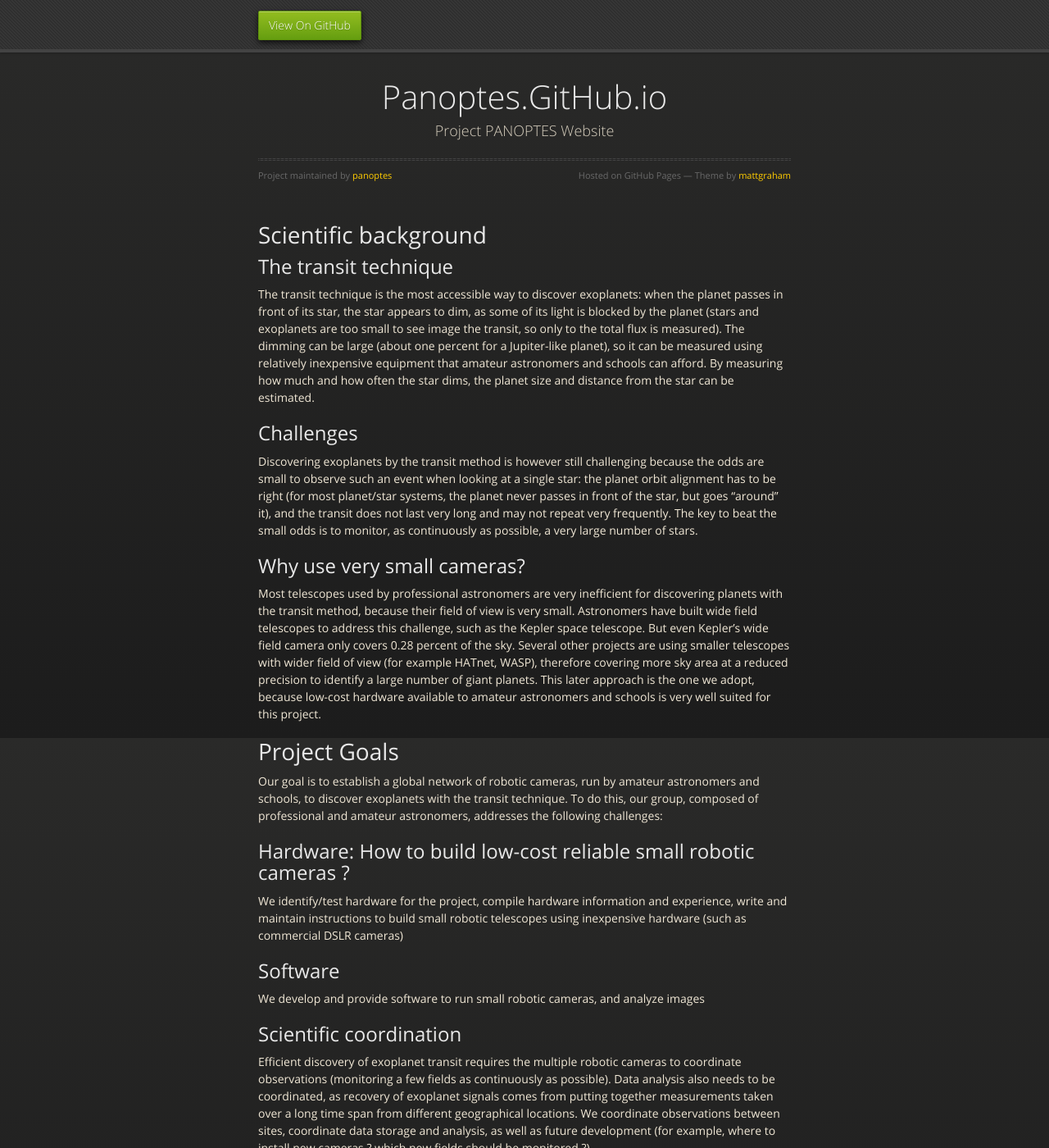
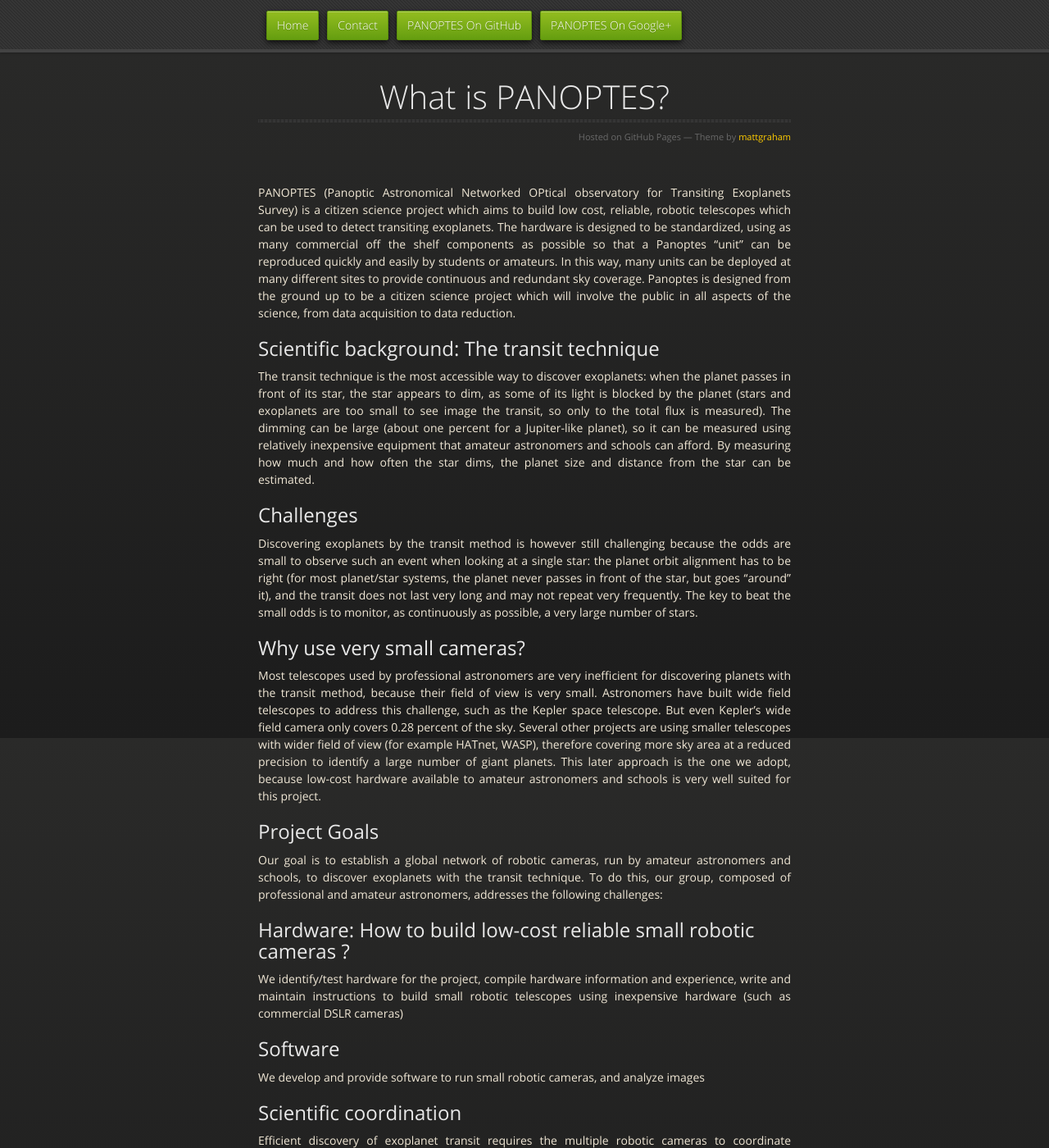
Before and after one commit to panoptes/panoptes.github.io, a Jekyll site: the page built from what.md, in a window 1280 px wide and 1400 px high. Shown: the whole window at 82% size. Built offline with Jekyll 4.4.1, drawn with Linux system fonts in a browser that asks for light colours; nearby versions of some CDN libraries; some of the changed text lies outside the part shown.

Commit message:
Updates to layout and styles.  Add menu at top. Add contact page.  Add some content.

````diff
--- a/_layouts/default.html
+++ b/_layouts/default.html
@@ -3,7 +3,7 @@
   <head>
     <meta charset="utf-8">
     <meta http-equiv="X-UA-Compatible" content="chrome=1">
-    <title>Panoptes.GitHub.io by panoptes</title>
+    <title>{{ page.title }}</title>
     <link rel="stylesheet" href="stylesheets/styles.css">
     <link rel="stylesheet" href="stylesheets/github-dark.css">
     <script src="https://ajax.googleapis.com/ajax/libs/jquery/1.7.1/jquery.min.js"></script>
@@ -20,7 +20,10 @@
   <body>
       <div id="header">
         <nav>
-          <li class="fork"><a href="https://github.com/panoptes">View On GitHub</a></li>
+          <li class="fork"><a href="index.html">Home</a></li>
+          <li class="fork"><a href="contact.html">Contact</a></li>
+          <li class="fork"><a href="https://github.com/panoptes">PANOPTES On GitHub</a></li>
+          <li class="fork"><a href="https://plus.google.com/u/0/100843641079682994747/about">PANOPTES On Google+</a></li>
         </nav>
       </div><!-- end header -->
 
@@ -28,14 +31,15 @@
 
       <section>
         <div id="title">
-          <h1>Panoptes.GitHub.io</h1>
-          <p>Project PANOPTES Website</p>
+          <h1>{{ page.title }}</h1>
           <hr>
+<!--
           <span class="credits left">Project maintained by <a href="https://github.com/panoptes">panoptes</a></span>
+ -->
           <span class="credits right">Hosted on GitHub Pages &mdash; Theme by <a href="https://twitter.com/michigangraham">mattgraham</a></span>
         </div>
 
-    {{ content }}
+      {{ content }}
 
     </div>
     <!--[if !IE]><script>fixScale(document);</script><![endif]-->
--- /dev/null
+++ b/contact.md
@@ -0,0 +1,12 @@
+---
+title: Contact PANOPTES
+layout: default
+---
+
+## How can you participate?
+
+Join our group, and participate in any way you wish, according to your area of expertise and/or taste. You can build a robotic camera yourself (and improve our design), explore new hardware solutions, write/improve software, come up with a new idea to use the robotic cameras, get other citizen scientists to join, analyze existing images, etc.
+
+## Email Us
+
+<a href="mailto:info@projectpanoptes.org">info@projectpanoptes.org</a>
--- a/stylesheets/styles.css
+++ b/stylesheets/styles.css
@@ -553,6 +553,7 @@ h1, h2, h3, h4, h5, h6 {
 
 p, ul, ol, table, pre, dl {
   margin: 0 0 20px;
+  text-align: justify;
 }
 
 h1, h2, h3 {
@@ -768,7 +769,7 @@ dt {
 }
 #header nav li.fork {
   float: left;
-  margin-left: 0px;
+  margin-left: 10px;
 }
 #header nav li.downloads {
   float: right;
--- a/what.md
+++ b/what.md
@@ -3,9 +3,9 @@ title: What is PANOPTES?
 layout: default
 ---
 
-# Scientific background
+PANOPTES (Panoptic Astronomical Networked OPtical observatory for Transiting Exoplanets Survey) is a citizen science project which aims to build low cost, reliable, robotic telescopes which can be used to detect transiting exoplanets.  The hardware is designed to be standardized, using as many commercial off the shelf components as possible so that a Panoptes "unit" can be reproduced quickly and easily by students or amateurs.  In this way, many units can be deployed at many different sites to provide continuous and redundant sky coverage.  Panoptes is designed from the ground up to be a citizen science project which will involve the public in all aspects of the science, from data acquisition to data reduction.
 
-## The transit technique
+## Scientific background: The transit technique
 
 The transit technique is the most accessible way to discover exoplanets: when the planet passes in front of its star, the star appears to dim, as some of its light is blocked by the planet (stars and exoplanets are too small to see image the transit, so only to the total flux is measured). The dimming can be large (about one percent for a Jupiter-like planet), so it can be measured using relatively inexpensive equipment that amateur astronomers and schools can afford. By measuring how much and how often the star dims, the planet size and distance from the star can be estimated.
 
@@ -17,7 +17,7 @@ Discovering exoplanets by the transit method is however still challenging becaus
 
 Most telescopes used by professional astronomers are very inefficient for discovering planets with the transit method, because their field of view is very small. Astronomers have built wide field telescopes to address this challenge, such as the Kepler space telescope. But even Kepler’s wide field camera only covers 0.28 percent of the sky. Several other projects are using smaller telescopes with wider field of view (for example HATnet, WASP), therefore covering more sky area at a reduced precision to identify a large number of giant planets. This later approach is the one we adopt, because low-cost hardware available to amateur astronomers and schools is very well suited for this project.
 
-# Project Goals
+## Project Goals
 
 Our goal is to establish a global network of robotic cameras, run by amateur astronomers and schools, to discover exoplanets with the transit technique. To do this, our group, composed of professional and amateur astronomers, addresses the following challenges:
 
@@ -39,11 +39,7 @@ Since our goal is to cover a large fraction of the sky, the systems use camera l
 
 We are establishing a baseline PANOPTES unit, aimed at being easy to assemble and operate, yet reliable and low-cost. We use low-cost DSLR camera + lenses. Experienced amateur astronomers will also further develop hardware, with higher performance PANOPTES units being built by some members.
 
-## How can you participate?
-
-Join our group, and participate in any way you wish, according to your area of expertise and/or taste. You can build a robotic camera yourself (and improve our design), explore new hardware solutions, write/improve software, come up with a new idea to use the robotic cameras, get other amateur astronomers to join, analyze existing images, etc …
-
-**To join PANOPTES, drop us an email at:** ```info@projectpanoptes.org```
+**To join PANOPTES, please [contact us](contact.html)**
 
 #Project status
 
````
Also changed, not shown: index.md (+3 -5 lines), Gemfile.lock (added).
